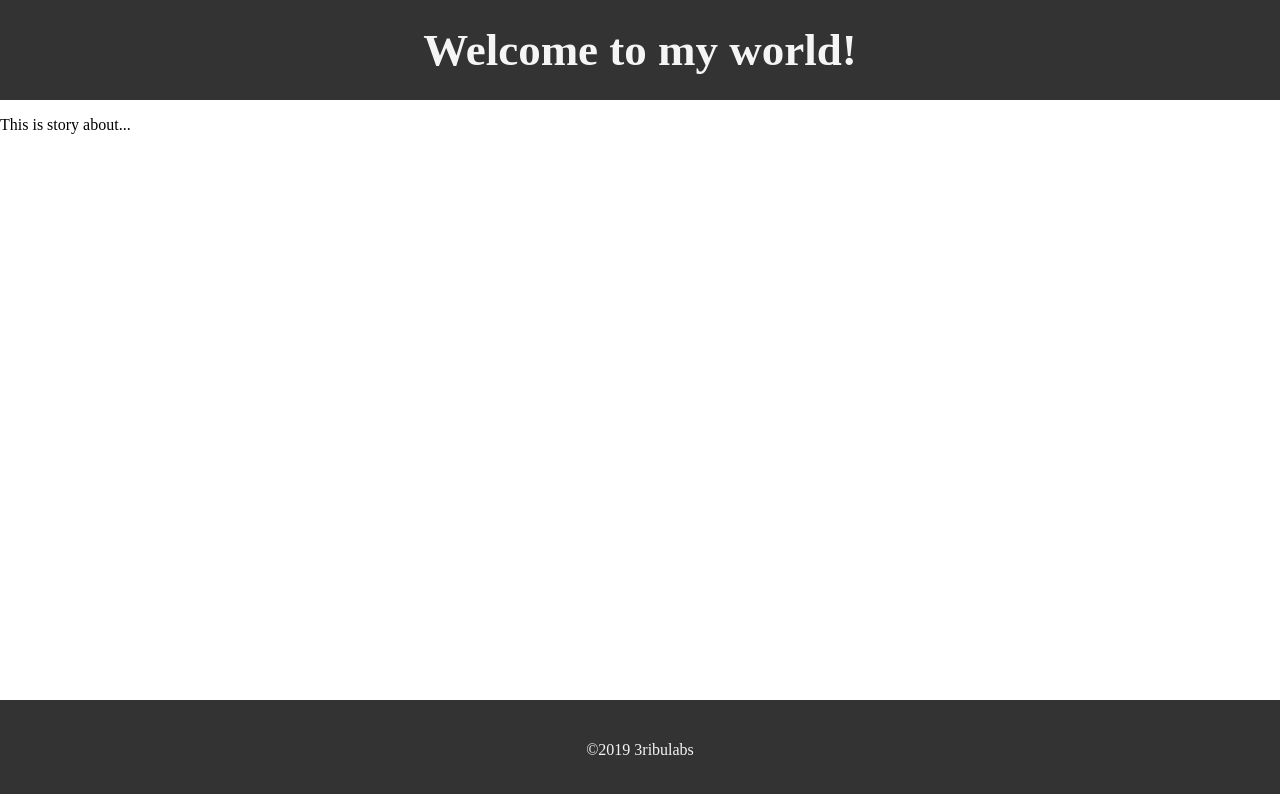
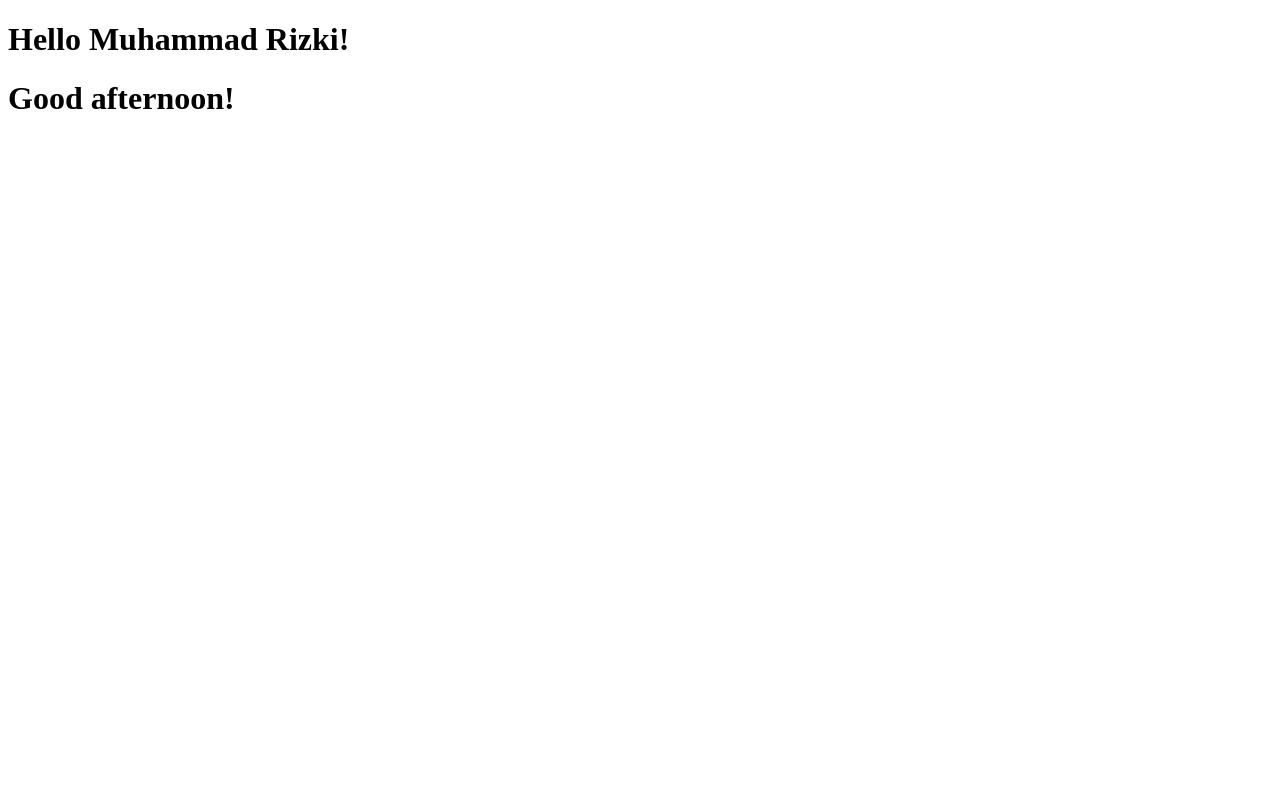
Before and after one commit to rizki113070213/for-beginners, a React (Create React App) app: page / in a window 1280 px wide. Shown: the top 794 px of the page. Built offline with nearby package versions, Linux system fonts and the light colour scheme.

Commit message:
JSX to javascript and back

```diff
--- a/src/App.js
+++ b/src/App.js
@@ -1,14 +1,27 @@
 import React from "react";
-import Header from "./components/Header"
-import MainContent from "./components/MainContent"
-import Footer from "./components/Footer"
+// import Header from "./components/Header"
+// import MainContent from "./components/MainContent"
+// import Footer from "./components/Footer"
 
 function App() {
+  const firstName = "Muhammad";
+  const lastName = "Rizki";
+  const date = new Date();
+  const hours = date.getHours();
+  let timeOfDay;
+
+  if (hours < 12) {
+    timeOfDay = "morning";
+  } else if (hours >= 12 && hours < 17) {
+    timeOfDay = "afternoon";
+  } else {
+    timeOfDay = "night";
+  }
+
   return(
     <div>
-      <Header />
-      <MainContent />
-      <Footer />
+      <h1>Hello {`${firstName} ${lastName}`}!</h1>
+      <h1>Good {timeOfDay}!</h1>
     </div>
   );
 }
```
